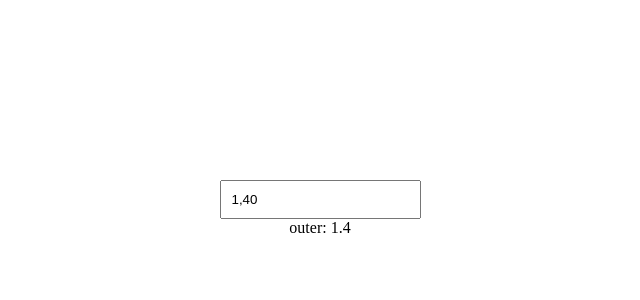
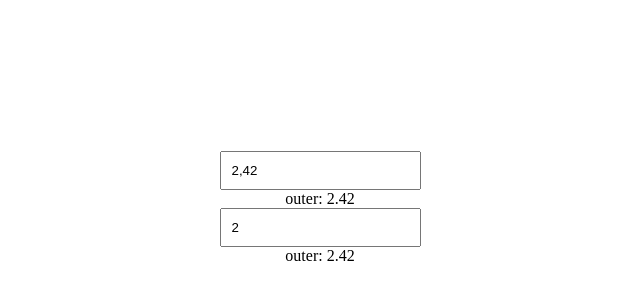
Before and after one commit to bRICK2H/vue-numeric-input, a Vue app: page / in a window 1280 px wide. Shown: the part 192-492 px from the top of the page, without its empty margins (320-960 px from the left). Built offline with nearby package versions, Linux system fonts and the light colour scheme.

Commit message:
development new version

```diff
--- a/src/App.vue
+++ b/src/App.vue
@@ -6,23 +6,38 @@
 		/>
 
 		outer: {{ data.value }}
+
+		<v-input
+			:dataRef="data"
+			field="value"
+			:maxAfterComma="0"
+			v-model="value"
+		/>
+
+		outer: {{ data.value }}
 	</div>
 </template>
 
 <script>
 import cInput from './components/c-input'
+import vInput from './components/v-input'
 
 export default {
 	name: 'App',
 	components: {
-		cInput
+		cInput,
+		vInput
 	},
 	data: () => ({
-		data: { value: 1.4 }
+		data: { value: 2.420 },
+		value: 0
 	}),
 	watch: {
 		'data.value'(val) {
 			console.log('outer: ', val)
+		},
+		value(val) {
+			console.log('val', val)
 		}
 	}
 }
--- a/src/components/c-input.vue
+++ b/src/components/c-input.vue
@@ -29,6 +29,7 @@
 			isRemove: false,
 			isNumeric: false,
 			isComma: false,
+			isDelete: false,
 			countFocusOut: 0,
 		}),
 		methods: {
@@ -52,11 +53,11 @@
 					this.dataRef[this.field] = Number(target.value.replace(/,/, '.'))
 					target.selectionStart = target.selectionEnd = target.value.indexOf(',')
 					this.isFocus = false
-					return
 				}
 
 				const [before, after] = target.value.split(',')
 				this.countFocusOut = 0
+
 
 				if (target.selectionStart <= target.value.indexOf(',')) {
 					if (!target.selectionStart) {
@@ -92,18 +93,22 @@
 							this.dataRef[this.field] = Number(target.value.replace(/,/, '.'))
 						}
 
-						target.selectionStart = target.selectionEnd = target.value.indexOf(',')
+						target.selectionStart = target.selectionEnd = this.isDelete
+							? target.value.indexOf(',') + 1
+							: target.value.indexOf(',')
+
 						return
 					}
 
 					if (after.length < 2) {
 						if (!((target.selectionStart - before.length) - 1)) {
-							target.value = `${before},0${after}`
+							target.value = String(Number(target.value.replace(/,/, '.')).toFixed(2)).replace(/\./, ',')
 							target.selectionStart = target.selectionEnd = target.value.indexOf(',') + 1
 						} else {
-							target.value = `${before},${after}0`
+							target.value = String(Number(target.value.replace(/,/, '.')).toFixed(2)).replace(/\./, ',')
 							target.selectionStart = target.selectionEnd = target.value.indexOf(',') + 2
 						}
+
 					} else if (after.length > 2) {
 						const afterToArray = after.split('')
 
@@ -130,7 +135,10 @@
 			keydown(e) {
 				const code = e.keyCode ? e.keyCode : e.which,
 						isArrow = [37, 38, 39, 40].includes(code),
-						isComma = 188 === code
+						isComma = 188 === code,
+						isDelete = 46 === code
+
+				this.isDelete = isDelete
 
 				if (isArrow || isComma) {
 					this.isFocus = false
--- /dev/null
+++ b/src/components/v-input.vue
@@ -0,0 +1,145 @@
+<template>
+	<input type="text"
+		:value="initValue"
+		@input="inputValue($event)"
+	>
+</template>
+
+<script>
+export default {
+	name: 'vInput',
+	props: {
+		dataRef: {
+			type: Object,
+			default: () => ({})
+		},
+		field: {
+			type: String,
+			default: 0
+		},
+		maxAfterComma: {
+			type: Number,
+			default: 2
+		}
+	},
+	data: () => ({
+		initValue: 0,
+	}),
+	methods: {
+		inputValue(e) {
+			const { target, data, inputType } = e,
+					isNumeric = !isNaN(Number(target.value)),
+					isPoint = data === '.',
+					isE = data === 'e',
+					isDelete = ['deleteContentBackward', 'deleteContentForward'].includes(inputType)
+
+			console.log({isNumeric, e, isDelete})
+
+
+			// Отсутствие дробной части
+			if (!this.maxAfterComma) {
+				if (!isNumeric) {
+					target.value = target.value.replace(/[^\d]/g, '')
+				}
+
+				this.$emit('input', Number(target.value))
+				return
+			}
+
+
+			// Дробная часть присутствует
+			if (!isNumeric || isE || !this.maxAfterComma) {
+				target.value = this.dataRef[this.field]
+				target.selectionStart = target.selectionEnd = target.value.indexOf('.')
+				return
+			}
+
+			if (isPoint) {
+				target.selectionStart = target.selectionEnd = target.value.indexOf('.') + 1
+			}
+
+			const [before, after] = target.value.split('.'),
+					beforeCommaLength = before.length + 1
+			console.log({before, after})
+
+			// if comma
+			if (after === undefined) {
+				const [beforeOrigin] = String(this.dataRef[this.field]).split('.')
+				target.value = Number(beforeOrigin).toFixed(this.maxAfterComma)
+				target.selectionStart = target.selectionEnd = target.value.indexOf('.')
+			}
+
+			// if left
+			if (target.selectionStart > before.length) {
+				console.log('before')
+				if (!isDelete) {
+					console.log('!del')
+					const afterArr = after.split(''),
+							changedIndex = afterArr.findIndex((el, i) => i === target.selectionStart - beforeCommaLength)
+
+					afterArr.splice(target.selectionStart - beforeCommaLength, 1)
+					target.value = `${before}.${afterArr.join('')}`
+					this.dataRef[this.field] = Number(target.value)
+					target.selectionStart = target.selectionEnd = beforeCommaLength + changedIndex
+
+					const [, afterUp] = target.value.split('.')
+
+					if (afterUp.length > this.maxAfterComma) {
+						afterArr.splice(-1, 1)
+						target.value = `${before}.${afterArr.join('')}`
+						this.dataRef[this.field] = Number(target.value)
+						target.selectionStart = target.selectionEnd = target.value.length
+					}
+				} else { // if right
+					const [, afterComma] = String(Number(target.value).toFixed(this.maxAfterComma)).split('.'),
+							afterArr = afterComma.split(''),
+							deletedIndex = afterArr.findIndex((el, i) => i === target.selectionStart - beforeCommaLength)
+
+					target.value = Number(target.value).toFixed(this.maxAfterComma)
+					target.selectionStart = target.selectionEnd = beforeCommaLength + deletedIndex
+				}
+
+			} else {
+				console.log('after')
+
+				// if del
+				if (before === '') {
+					console.log('before del')
+				}
+
+			}
+
+		},
+	},
+	watch: {
+		eventPos(val) {
+			console.log('watch:', val)
+		}
+	},
+	created() {
+		const outerValue = this.dataRef[this.field]
+
+		if (!this.maxAfterComma) {
+			this.initValue = Math.floor(outerValue)
+		} else {
+			const [, vAfterComma] = String(outerValue).split('.'),
+					vAfterCommaLen = vAfterComma.length
+
+			if (vAfterCommaLen >= this.maxAfterComma) {
+
+				const outerValueArr = String(outerValue).split(''),
+						outerCommaIndex = String(outerValue).indexOf('.') + 1
+
+				this.initValue = outerValueArr.splice(0, this.maxAfterComma + outerCommaIndex).join('')
+			} else {
+				this.initValue = this.dataRef[this.field].toFixed(this.maxAfterComma)
+			}
+
+		}
+	},
+}
+</script>
+
+<style>
+
+</style>
```
